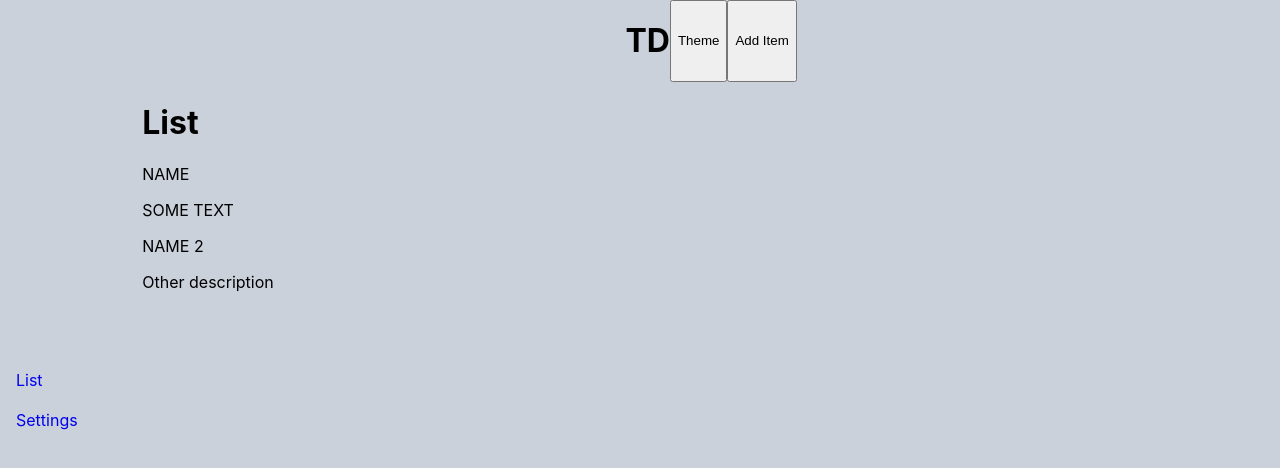
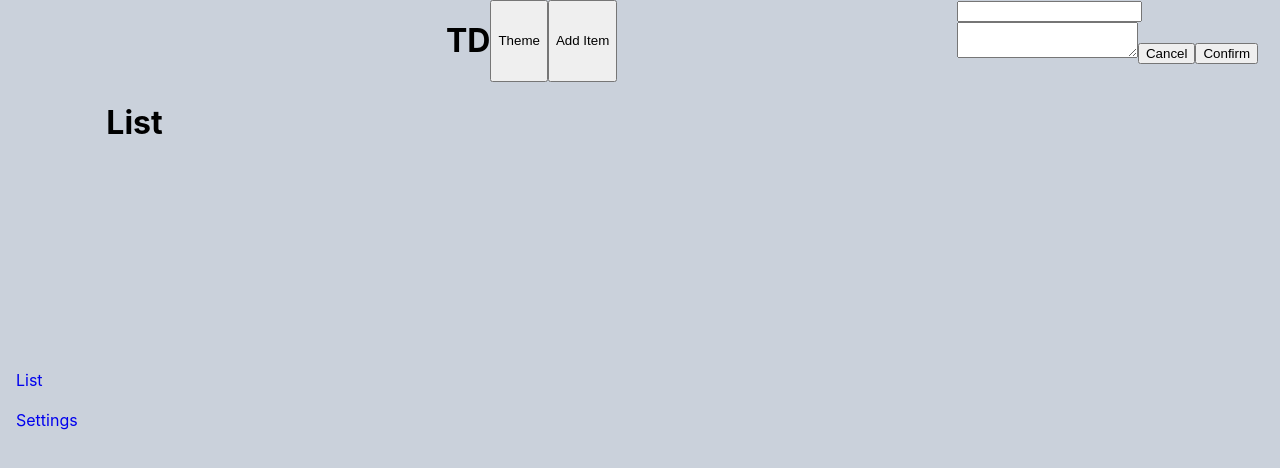
Before and after one commit to An1mus/merntodo, a React (Create React App) app: page / in a window 1280 px wide. Both pictures are taken after a click on the button "Add Item". Shown: the top 468 px of the page. Built offline with nearby package versions, Linux system fonts and the light colour scheme.

Commit message:
No-css layout with functioning list

```diff
--- a/package.json
+++ b/package.json
@@ -18,6 +18,7 @@
     "react-scripts": "5.0.1",
     "sass": "^1.57.1",
     "typescript": "^4.9.4",
+    "uuid": "^9.0.0",
     "web-vitals": "^2.1.4"
   },
   "scripts": {
@@ -43,5 +44,8 @@
       "last 1 firefox version",
       "last 1 safari version"
     ]
+  },
+  "devDependencies": {
+    "@types/uuid": "^9.0.0"
   }
 }
--- a/src/App.tsx
+++ b/src/App.tsx
@@ -3,9 +3,14 @@ import './App.scss';
 import {Header, Menu} from "./components/common";
 import {HashRouter, Route, Routes} from "react-router-dom";
 import {ToDoList, Settings} from "./routes";
+import {AddItemPopup} from "./components";
+import {observer} from "mobx-react-lite";
+import {useAppStore} from "./mobx/app";
 
-function App() {
-    const [theme, setTheme] = useState(true)
+const App = observer(() => {
+    const appStore = useAppStore();
+    const [theme, setTheme] = useState(true);
+
     return (
         <div className={`app ${theme ? 'light' : 'dark'}`}>
             <HashRouter>
@@ -20,8 +25,10 @@ function App() {
                     </div>
                 </div>
             </HashRouter>
+
+            {appStore.isAddingNewItem && <AddItemPopup />}
         </div>
     );
-}
+});
 
 export default App;
--- /dev/null
+++ b/src/components/AddItemPopup/index.tsx
@@ -0,0 +1,42 @@
+import React from 'react';
+import {observer} from "mobx-react-lite";
+import {useAppStore} from "../../mobx/app";
+import {useToDoListStore} from "../../mobx";
+
+interface Props {
+}
+
+const AddItemPopUp: React.FC<Props> = observer(() => {
+    const {newTodoItem, setNewItemName, setNewItemDescription, stopAddingNewItem} = useAppStore();
+    const {addItemToTheList} = useToDoListStore();
+
+    const onItemAdded = () => {
+        addItemToTheList(newTodoItem);
+        stopAddingNewItem();
+    }
+
+    return <div>
+        <input
+            type="text"
+            value={newTodoItem.name || ''}
+            onChange={e => setNewItemName(e.target.value)}
+        />
+        <textarea
+            name="description"
+            value={newTodoItem.description || ''}
+            onChange={e => setNewItemDescription(e.target.value)}
+        ></textarea>
+        <button
+            onClick={() => stopAddingNewItem()}
+        >
+            Cancel
+        </button>
+        <button
+            onClick={() => onItemAdded()}
+        >
+            Confirm
+        </button>
+    </div>;
+});
+
+export default AddItemPopUp;
--- a/src/components/common/Header/index.tsx
+++ b/src/components/common/Header/index.tsx
@@ -1,12 +1,14 @@
 import React from 'react';
 import styles from './header.module.scss';
+import {useAppStore} from "../../../mobx/app";
+import {observer} from "mobx-react-lite";
 
 interface Props {
     onThemeUpdate: () => void
 }
 
-const Header: React.FC<Props> = ({onThemeUpdate}) => {
-    const addToDoItem = () => {};
+const Header: React.FC<Props> = observer(({onThemeUpdate}) => {
+    const appStore = useAppStore();
 
     return <header className={styles.header}>
         <h1>
@@ -15,10 +17,10 @@ const Header: React.FC<Props> = ({onThemeUpdate}) => {
         <button onClick={() => onThemeUpdate()}>
             Theme
         </button>
-        <button onClick={() => addToDoItem()}>
+        <button onClick={() => appStore.startAddingNewItem()}>
             Add Item
         </button>
     </header>;
-}
+});
 
 export default Header;
--- /dev/null
+++ b/src/components/index.tsx
@@ -0,0 +1,5 @@
+import AddItemPopup from "./AddItemPopup";
+
+export {
+    AddItemPopup
+}
--- /dev/null
+++ b/src/mobx/app.tsx
@@ -0,0 +1,39 @@
+import {makeAutoObservable} from "mobx";
+import React from "react";
+import {NewToDo} from "./types";
+
+class AppStore {
+    newTodoItem = {} as NewToDo;
+    isAddingNewItem = false;
+
+    constructor() {
+        makeAutoObservable(this);
+    }
+
+    setNewItemName = (name: string) => {
+        this.newTodoItem = {
+            ...this.newTodoItem,
+            name
+        };
+    }
+
+    setNewItemDescription = (description: string) => {
+        this.newTodoItem = {
+            ...this.newTodoItem,
+            description
+        };
+    }
+
+    startAddingNewItem = () => {
+        this.isAddingNewItem = true;
+    }
+
+    stopAddingNewItem = () => {
+        this.isAddingNewItem = false;
+    }
+}
+
+const appStore = new AppStore();
+const appStoreContext = React.createContext(appStore);
+
+export const useAppStore = () => React.useContext(appStoreContext)
--- a/src/mobx/todos.tsx
+++ b/src/mobx/todos.tsx
@@ -1,28 +1,33 @@
 import React from "react";
 import {makeAutoObservable} from "mobx";
-
-interface ToDo {
-    id: string;
-    name: string;
-    description: string;
-}
+import {v4 as uuid4} from 'uuid';
+import {NewToDo, ToDo} from "./types";
 
 export class ToDoListStore {
-    items: ToDo[] = [
-        {
-            id: 'aoskdmaskdm',
-            name: 'NAME',
-            description: 'SOME TEXT'
-        },
-        {
-            id: 'oqweoiqweioqwoijeq',
-            name: 'NAME 2',
-            description: 'Other description'
-        }
-    ];
+    items: ToDo[] = [];
 
     constructor() {
         makeAutoObservable(this);
+    }
+
+    addItemToTheList = ({name, description}: NewToDo) => {
+        this.items.push({
+            id: uuid4(),
+            name,
+            description,
+            isDone: false,
+        })
+    }
+
+    removeItemFromTheList = (id: string) => {
+        this.items = this.items.filter(item => item.id !== id);
+    }
+
+    toggleItem = (id: string) => {
+        this.items = this.items.map(item => item.id !== id ? item : {
+            ...item,
+            isDone: !item.isDone
+        });
     }
 }
 
--- /dev/null
+++ b/src/mobx/types.tsx
@@ -0,0 +1,11 @@
+export interface ToDo {
+    id: string;
+    name: string;
+    description: string;
+    isDone: boolean;
+}
+
+export interface NewToDo {
+    name: string,
+    description: string,
+}
--- a/src/routes/ToDoList/ToDoItem/index.tsx
+++ b/src/routes/ToDoList/ToDoItem/index.tsx
@@ -1,19 +1,29 @@
 import React from 'react';
+import {observer} from "mobx-react-lite";
+import {useToDoListStore} from "../../../mobx";
 
 interface Props {
+    id: string;
     name: string,
     description: string,
+    isDone: boolean
 }
 
-const ToDoItem: React.FC<Props> = ({name, description}) => {
+const ToDoItem: React.FC<Props> = observer(({id, name, description, isDone}) => {
+    const listStore = useToDoListStore();
+
     return <div>
+        <input type="checkbox" checked={isDone} onChange={() => listStore.toggleItem(id)}/>
         <p>
             {name}
         </p>
         <p>
             {description}
         </p>
+        <button onClick={() => listStore.removeItemFromTheList(id)}>
+            Delete item
+        </button>
     </div>;
-}
+});
 
 export default ToDoItem;
```
Also changed, not shown: 1 other file (tests, documents, lock files or other folders).
